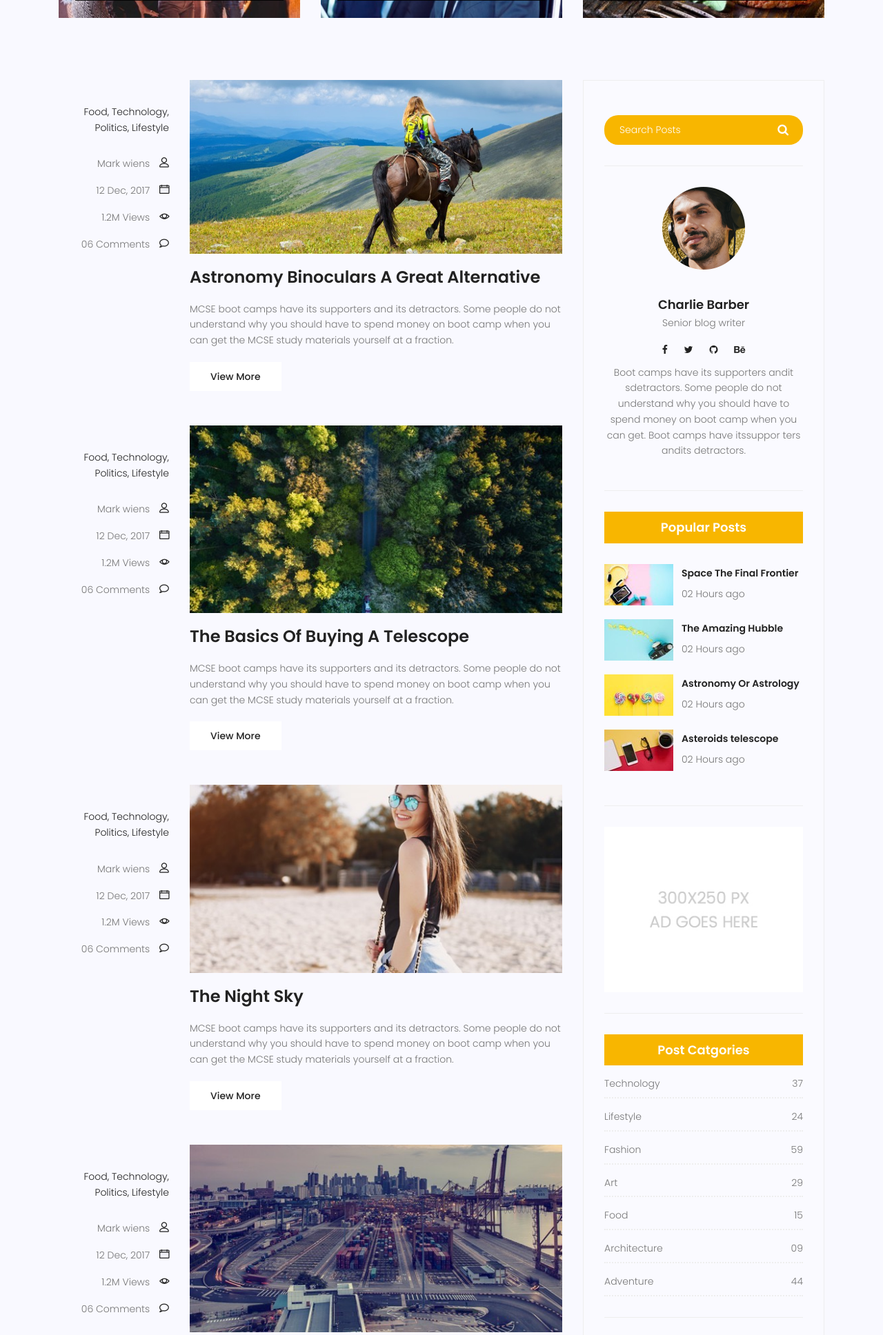
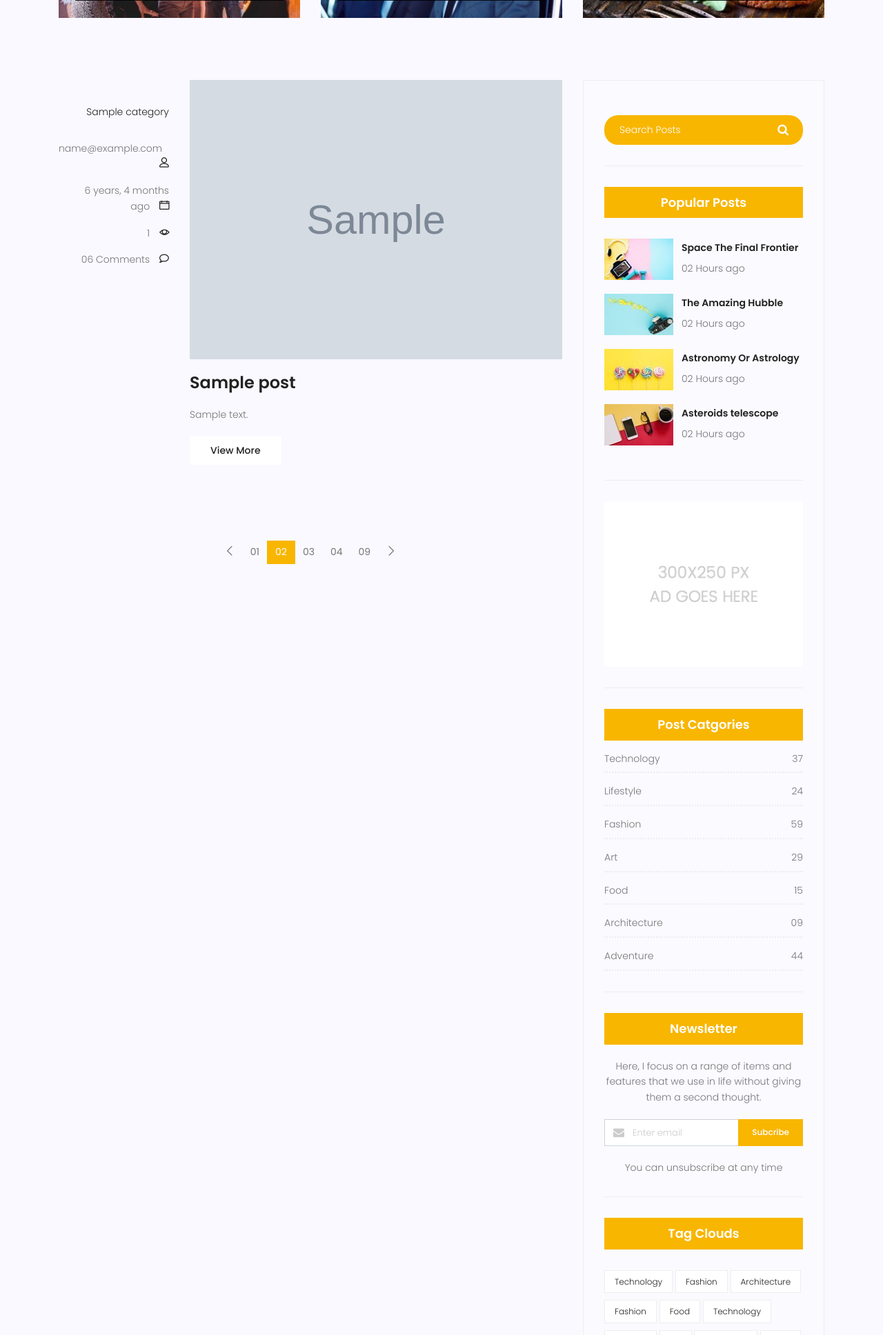
Before and after one commit to Paradoxel/django-blog, a Django app: page /blog/ in a window 1280 px wide. Shown: the part 966-2902 px from the top of the page at 69% size. Run offline with Django 5.2, Linux system fonts and the light colour scheme; tables that the repository leaves empty hold one stand-in row (values such as "Sample post"); grey boxes marked "Sample" are stand-in pictures; some libraries are stand-ins or nearby versions.

Commit message:
feat: complete blog home page post rendering

```diff
--- a/apps/blog/models.py
+++ b/apps/blog/models.py
@@ -109,6 +109,7 @@ class Post(models.Model):
         blank=True,
         db_index=True
     )
+    excerpt = models.TextField(blank=True, null=True,max_length=300)
 
     created_date = models.DateTimeField(auto_now_add=True)
     updated_date = models.DateTimeField(auto_now=True)
--- /dev/null
+++ b/apps/blog/templatetags/format_views.py
@@ -0,0 +1,16 @@
+from django import template
+
+register = template.Library()
+
+@register.filter
+def format_views(value):
+    try:
+        value = int(value)
+    except (TypeError, ValueError):
+        return value
+
+    if value >= 1_000_000:
+        return f"{value/1_000_000:.1f}M"
+    if value >= 1_000:
+        return f"{value/1_000:.1f}K"
+    return value
--- a/apps/blog/urls.py
+++ b/apps/blog/urls.py
@@ -2,6 +2,6 @@ from django.urls import path
 from . import views
 app_name='blog'
 urlpatterns = [
-    path('',views.blog_view,name='index'),
+    path('',views.BlogView.as_view(),name='index'),
     path('single/',views.blog_single,name='single')
 ]
--- a/apps/blog/views.py
+++ b/apps/blog/views.py
@@ -1,7 +1,11 @@
 from django.shortcuts import render
-
-def blog_view(request):
-    return render(request, 'blog/blog-home.html')
+from django.views.generic import ListView
+from apps.blog.models import Post
+class BlogView(ListView):
+    template_name='blog/blog-home.html'
+    context_object_name='posts'
+    def get_queryset(self):
+        return Post.objects.published()
 
 def blog_single(request):
     return render(request, 'blog/blog-single.html')
--- a/config/settings.py
+++ b/config/settings.py
@@ -45,6 +45,7 @@ INSTALLED_APPS = [
     "apps.accounts.apps.AccountsConfig",
     "apps.core.apps.CoreConfig",
     "apps.blog.apps.BlogConfig",
+    "django.contrib.humanize",
 ]
 
 MIDDLEWARE = [
--- a/templates/blog/blog-home.html
+++ b/templates/blog/blog-home.html
@@ -1,8 +1,8 @@
 {% extends 'base.html' %}
 {% load static %}
 {% block content %}
-
-
+{% load humanize %}
+{% load format_views %}
 
 			<!-- start banner Area -->
 			<section class="banner-area relative blog-home-banner" id="home">
@@ -88,110 +88,41 @@
 				<div class="container">
 					<div class="row">
 						<div class="col-lg-8 posts-list">
+							{% for post in posts %}
 							<div class="single-post row">
 								<div class="col-lg-3  col-md-3 meta-details">
 									<ul class="tags">
-										<li><a href="#">Food,</a></li>
-										<li><a href="#">Technology,</a></li>
-										<li><a href="#">Politics,</a></li>
-										<li><a href="#">Lifestyle</a></li>
+										{% for category in post.categories.all %}
+										<li><a href="#">{{category}}</a></li>
+										{% if not forloop.last %},{% endif %}
+										{% endfor %}
 									</ul>
 									<div class="user-details row">
-										<p class="user-name col-lg-12 col-md-12 col-6"><a href="#">Mark wiens</a> <span class="lnr lnr-user"></span></p>
-										<p class="date col-lg-12 col-md-12 col-6"><a href="#">12 Dec, 2017</a> <span class="lnr lnr-calendar-full"></span></p>
-										<p class="view col-lg-12 col-md-12 col-6"><a href="#">1.2M Views</a> <span class="lnr lnr-eye"></span></p>
+										<p class="user-name col-lg-12 col-md-12 col-6"><a href="#">{{post.author}}</a> <span class="lnr lnr-user"></span></p>
+										<p class="date col-lg-12 col-md-12 col-6"><a href="#">{{ post.published_date|naturaltime }}</a> <span class="lnr lnr-calendar-full"></span></p>
+										<p class="view col-lg-12 col-md-12 col-6"><a href="#">{{ post.view_count|format_views }}</a> <span class="lnr lnr-eye"></span></p>
 										<p class="comments col-lg-12 col-md-12 col-6"><a href="#">06 Comments</a> <span class="lnr lnr-bubble"></span></p>
 									</div>
 								</div>
 								<div class="col-lg-9 col-md-9 ">
 									<div class="feature-img">
-										<img class="img-fluid" src="{% static 'img/blog/feature-img1.jpg' %}" alt="">
+										<img class="img-fluid" src="{{post.image.url}}" alt="">
 									</div>
-									<a class="posts-title" href="blog-single.html"><h3>Astronomy Binoculars A Great Alternative</h3></a>
+									<a class="posts-title" href="blog-single.html"><h3>{{post.title}}</h3></a>
 									<p class="excert">
-										MCSE boot camps have its supporters and its detractors. Some people do not understand why you should have to spend money on boot camp when you can get the MCSE study materials yourself at a fraction.
+									{% if post.excerpt %}
+										{{ post.excerpt }}
+									{% else %}
+										{{ post.content|truncatewords:25 }}
+									{% endif %}
 									</p>
 									<a href="blog-single.html" class="primary-btn">View More</a>
 								</div>
 							</div>
-							<div class="single-post row">
-								<div class="col-lg-3  col-md-3 meta-details">
-									<ul class="tags">
-										<li><a href="#">Food,</a></li>
-										<li><a href="#">Technology,</a></li>
-										<li><a href="#">Politics,</a></li>
-										<li><a href="#">Lifestyle</a></li>
-									</ul>
-									<div class="user-details row">
-										<p class="user-name col-lg-12 col-md-12 col-6"><a href="#">Mark wiens</a> <span class="lnr lnr-user"></span></p>
-										<p class="date col-lg-12 col-md-12 col-6"><a href="#">12 Dec, 2017</a> <span class="lnr lnr-calendar-full"></span></p>
-										<p class="view col-lg-12 col-md-12 col-6"><a href="#">1.2M Views</a> <span class="lnr lnr-eye"></span></p>
-										<p class="comments col-lg-12 col-md-12 col-6"><a href="#">06 Comments</a> <span class="lnr lnr-bubble"></span></p>
-									</div>
-								</div>
-								<div class="col-lg-9 col-md-9 ">
-									<div class="feature-img">
-										<img class="img-fluid" src="{% static 'img/blog/feature-img2.jpg' %}" alt="">
-									</div>
-									<a class="posts-title" href="blog-single.html"><h3>The Basics Of Buying A Telescope</h3></a>
-									<p class="excert">
-										MCSE boot camps have its supporters and its detractors. Some people do not understand why you should have to spend money on boot camp when you can get the MCSE study materials yourself at a fraction.
-									</p>
-									<a href="blog-single.html" class="primary-btn">View More</a>
-								</div>
-							</div>
-							<div class="single-post row">
-								<div class="col-lg-3  col-md-3 meta-details">
-									<ul class="tags">
-										<li><a href="#">Food,</a></li>
-										<li><a href="#">Technology,</a></li>
-										<li><a href="#">Politics,</a></li>
-										<li><a href="#">Lifestyle</a></li>
-									</ul>
-									<div class="user-details row">
-										<p class="user-name col-lg-12 col-md-12 col-6"><a href="#">Mark wiens</a> <span class="lnr lnr-user"></span></p>
-										<p class="date col-lg-12 col-md-12 col-6"><a href="#">12 Dec, 2017</a> <span class="lnr lnr-calendar-full"></span></p>
-										<p class="view col-lg-12 col-md-12 col-6"><a href="#">1.2M Views</a> <span class="lnr lnr-eye"></span></p>
-										<p class="comments col-lg-12 col-md-12 col-6"><a href="#">06 Comments</a> <span class="lnr lnr-bubble"></span></p>
-									</div>
-								</div>
-								<div class="col-lg-9 col-md-9">
-									<div class="feature-img">
-										<img class="img-fluid" src="{% static 'img/blog/feature-img4.jpg' %}" alt="">
-									</div>
-									<a class="posts-title" href="blog-single.html"><h3>The Night Sky</h3></a>
-									<p class="excert">
-										MCSE boot camps have its supporters and its detractors. Some people do not understand why you should have to spend money on boot camp when you can get the MCSE study materials yourself at a fraction.
-									</p>
-									<a href="blog-single.html" class="primary-btn">View More</a>
-								</div>
-							</div>
-							<div class="single-post row">
-								<div class="col-lg-3 col-md-3 meta-details">
-									<ul class="tags">
-										<li><a href="#">Food,</a></li>
-										<li><a href="#">Technology,</a></li>
-										<li><a href="#">Politics,</a></li>
-										<li><a href="#">Lifestyle</a></li>
-									</ul>
-									<div class="user-details row">
-										<p class="user-name col-lg-12 col-md-12 col-6"><a href="#">Mark wiens</a> <span class="lnr lnr-user"></span></p>
-										<p class="date col-lg-12 col-md-12 col-6"><a href="#">12 Dec, 2017</a> <span class="lnr lnr-calendar-full"></span></p>
-										<p class="view col-lg-12 col-md-12 col-6"><a href="#">1.2M Views</a> <span class="lnr lnr-eye"></span></p>
-										<p class="comments col-lg-12 col-md-12 col-6"><a href="#">06 Comments</a> <span class="lnr lnr-bubble"></span></p>
-									</div>
-								</div>
-								<div class="col-lg-9 col-md-9">
-									<div class="feature-img">
-										<img class="img-fluid" src="{% static 'img/blog/feature-img5.jpg' %}" alt="">
-									</div>
-									<a class="posts-title" href="blog-single.html"><h3>Telescopes 101</h3></a>
-									<p class="excert">
-										MCSE boot camps have its supporters and its detractors. Some people do not understand why you should have to spend money on boot camp when you can get the MCSE study materials yourself at a fraction.
-									</p>
-									<a href="blog-single.html" class="primary-btn">View More</a>
-								</div>
-							</div>
+							{% empty %}
+								<p>No posts available.</p>
+							{% endfor %}
+
 		                    <nav class="blog-pagination justify-content-center d-flex">
 		                        <ul class="pagination">
 		                            <li class="page-item">
@@ -223,22 +154,6 @@
 			                            <input placeholder="Search Posts" name="search" type="text" onfocus="this.placeholder = ''" onblur="this.placeholder = 'Search Posts'" >
 			                            <button type="submit"><i class="fa fa-search"></i></button>
 			                        </form>
-								</div>
-								<div class="single-sidebar-widget user-info-widget">
-									<img src="{% static 'img/blog/user-info.png' %}" alt="">
-									<a href="#"><h4>Charlie Barber</h4></a>
-									<p>
-										Senior blog writer
-									</p>
-									<ul class="social-links">
-										<li><a href="#"><i class="fa fa-facebook"></i></a></li>
-										<li><a href="#"><i class="fa fa-twitter"></i></a></li>
-										<li><a href="#"><i class="fa fa-github"></i></a></li>
-										<li><a href="#"><i class="fa fa-behance"></i></a></li>
-									</ul>
-									<p>
-										Boot camps have its supporters andit sdetractors. Some people do not understand why you should have to spend money on boot camp when you can get. Boot camps have itssuppor ters andits detractors.
-									</p>
 								</div>
 								<div class="single-sidebar-widget popular-post-widget">
 									<h4 class="popular-title">Popular Posts</h4>
```
Also changed, not shown: apps/blog/migrations/0002_post_excerpt.py (added), apps/blog/templatetags/__init__.py (added), 1 other file.
